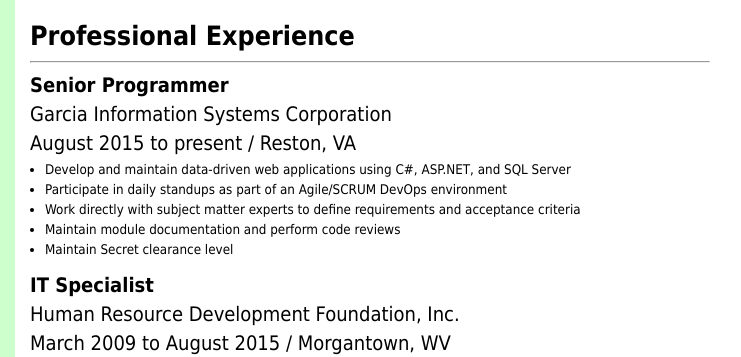
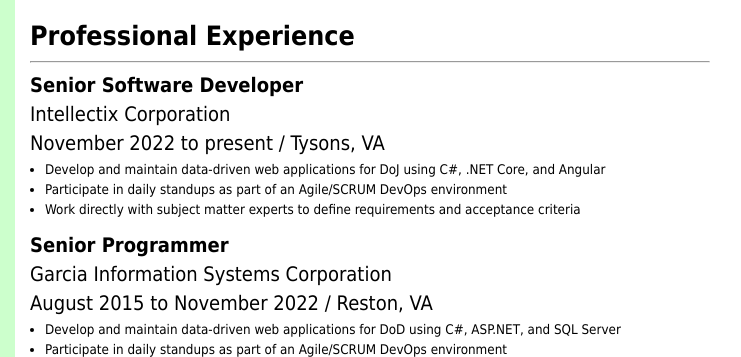
Before and after one commit to michaelpipkin/michaelpipkin.github.io, a plain HTML site: page index.html in a window 1280 px wide. Shown: the top 357 px of the page, 285-1026 px from the left. Drawn offline with nearby package versions, Linux system fonts and the light colour scheme.

Commit message:
Update resume

```diff
--- a/index.html
+++ b/index.html
@@ -62,12 +62,26 @@
       <h1>Professional Experience</h1>
       <hr />
       <div class="content">
+        <h3>Senior Software Developer</h3>
+        <h4>Intellectix Corporation</h4>
+        <h4>November 2022 to present / Tysons, VA</h4>
+        <ul>
+          <li>
+            Develop and maintain data-driven web applications for DoJ using C#, .NET Core, and Angular
+          </li>
+          <li>
+            Participate in daily standups as part of an Agile/SCRUM DevOps environment
+          </li>
+          <li>
+            Work directly with subject matter experts to define requirements and acceptance criteria
+          </li>
+        </ul>
         <h3>Senior Programmer</h3>
         <h4>Garcia Information Systems Corporation</h4>
-                <h4>August 2015 to present / Reston, VA</h4>
+        <h4>August 2015 to November 2022 / Reston, VA</h4>
         <ul>
           <li>
-                        Develop and maintain data-driven web applications using C#, ASP.NET, and SQL Server
+            Develop and maintain data-driven web applications for DoD using C#, ASP.NET, and SQL Server
           </li>
           <li>
             Participate in daily standups as part of an Agile/SCRUM DevOps environment
@@ -77,9 +91,6 @@
           </li>
           <li>
             Maintain module documentation and perform code reviews
-                    </li>
-                    <li>
-                        Maintain Secret clearance level
           </li>
         </ul>
         <h3>IT Specialist</h3>
@@ -125,6 +136,7 @@
         <ul class="topMarginList">
           <li>
             <a href="https://github.com/michaelpipkin/LindyCircleMVC" target="_blank">C#/Razor Pages/MVC</a>
+          </li>
           <li>
             <a href="https://github.com/michaelpipkin/LindyCircleAngularNetCore" target="_blank">Angular 12/.NET Core Web API</a>
           </li>
```
Lines whose indentation alone changed are shown as unchanged.
